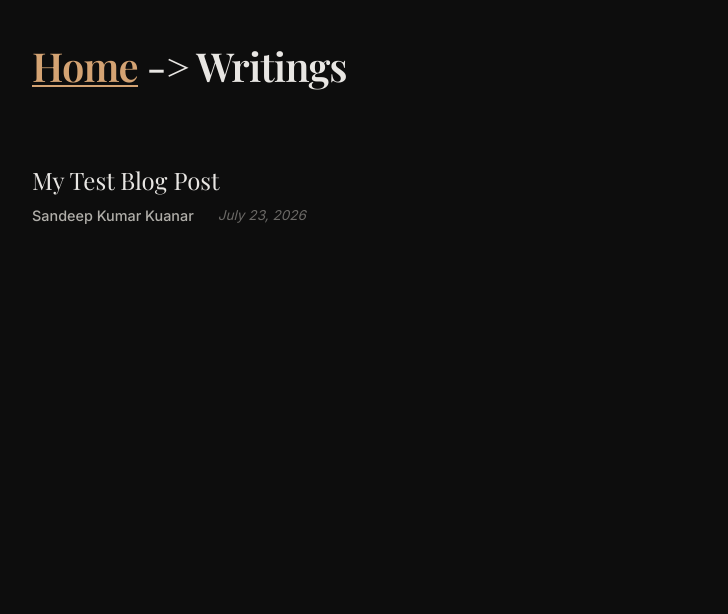
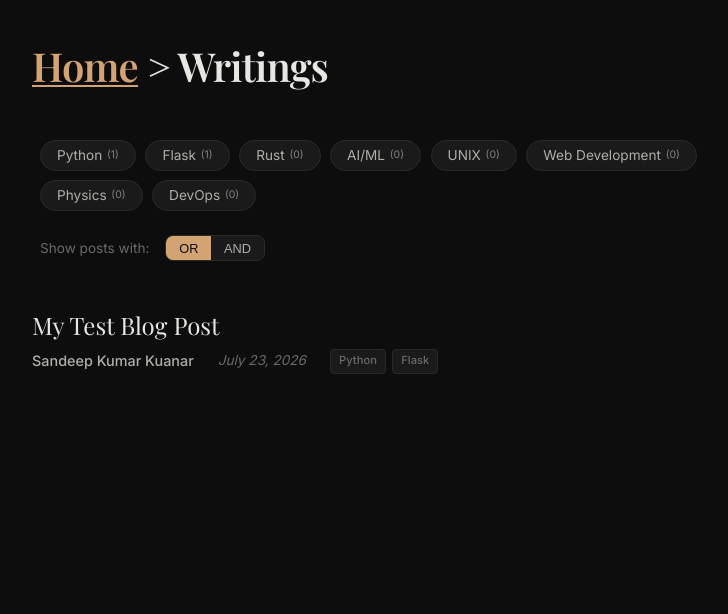
Before and after one commit to SandeepKumarKuanar/personal-blog, a Flask app: page /writings in a window 1280 px wide. Shown: the top 614 px of the page, without its empty margins (228-956 px from the left). Run offline with Flask 3, Linux system fonts and the light colour scheme; some web fonts are replaced.

Commit message:
Added tag functionality to the blogs

```diff
--- a/app/routes.py
+++ b/app/routes.py
@@ -3,11 +3,12 @@ import os
 from flask import render_template, url_for, flash, redirect, request, abort
 from flask_login import login_user, current_user, logout_user, login_required
 from werkzeug.utils import secure_filename
-from app.forms import RegistrationForm, LoginForm, AdminLogin, PostForm
+from app.forms import RegistrationForm, LoginForm, PostForm
 from app import app, bcrypt, db
 from app.models import Post, User, Tag
 from app.utils import extract_zip, render_markdown
-import logging
+from sqlalchemy import or_
+# from logging import Logger
 
 
 @app.route("/")
@@ -18,8 +19,49 @@ def main_page():
 
 @app.route("/writings")
 def blogs_page():
-    posts = Post.query.filter_by(published=True).order_by(Post.date_posted.desc()).all()
-    return render_template("blogs.html", posts=posts, title="Writings")
+    # clean tags, lowercased
+    tag_names = request.args.getlist("tag")
+    mode = request.args.get("mode", "or").lower()
+
+    # Base query: only published posts
+    query = Post.query.filter_by(published=True)
+
+    if tag_names:
+        tag_names = [t.strip().lower() for t in tag_names if t.strip()]
+        # the mode is AND operator
+        if mode == "and":
+            for tag_name in tag_names:
+                subquery = (
+                    Post.query.join(Post.tags)
+                    .filter(Tag.name.ilike(tag_name))
+                    .subquery()
+                )
+                query = query.join(subquery, Post.id == subquery.c.id)
+
+        else:
+            # OR Operator on the tag cloud
+            conditions = [Tag.name.ilike(tag_name) for tag_name in tag_names]
+            query = query.join(Post.tags).filter(or_(*conditions)).distinct()
+
+    # Order by date (newest first)
+    posts = query.order_by(Post.date_posted.desc()).all()
+
+    # get all the tags of posts
+    # which are published
+    all_tags = Tag.query.all()
+
+    # Add published count to each tag
+    for tag in all_tags:
+        tag.published_count = tag.posts.filter_by(published=True).count()
+
+    return render_template(
+        "blogs.html",
+        posts=posts,
+        all_tags=all_tags,
+        active_tags=tag_names,
+        mode=mode,
+        title="Writings",
+    )
 
 
 @app.route("/register", methods=["GET", "POST"])
--- /dev/null
+++ b/app/static/js/tags.js
@@ -0,0 +1,49 @@
+// ===== Tag filtering logic =====
+document.addEventListener('DOMContentLoaded', function() {
+  // --- Tag click: toggle apply/remove ---
+  const tags = document.querySelectorAll('.tag');
+  tags.forEach(tag => {
+    tag.addEventListener('click', function(e) {
+      e.preventDefault();
+      const tagName = this.dataset.tag;
+
+      // Get current URL and query params
+      const url = new URL(window.location.href);
+      const params = url.searchParams;
+
+      // Get all current tag params
+      let currentTags = params.getAll('tag');
+
+      // Toggle: if tag exists, remove it; else add it
+      const index = currentTags.indexOf(tagName);
+      if (index > -1) {
+        currentTags.splice(index, 1);
+      } else {
+        currentTags.push(tagName);
+      }
+
+      // Clear all tag params and set new ones
+      params.delete('tag');
+      currentTags.forEach(t => params.append('tag', t));
+
+      // Preserve mode
+      const activeMode = document.querySelector('.mode-btn.active');
+      if (activeMode) {
+        params.set('mode', activeMode.dataset.mode);
+      }
+
+      // Redirect
+      window.location.href = url.pathname + '?' + params.toString();
+    });
+  });
+
+  // --- Mode toggle: OR / AND ---
+  const modeBtns = document.querySelectorAll('.mode-btn');
+  modeBtns.forEach(btn => {
+    btn.addEventListener('click', function() {
+      const url = new URL(window.location.href);
+      url.searchParams.set('mode', this.dataset.mode);
+      window.location.href = url.pathname + '?' + url.searchParams.toString();
+    });
+  });
+});
--- a/app/static/style.css
+++ b/app/static/style.css
@@ -849,6 +849,131 @@ body {
   text-decoration: none;
 }
 
+/* ===== Tag cloud accompanied by JS ===== */
+.tag-cloud {
+  display: flex;
+  flex-wrap: wrap;
+  gap: 0.6rem;
+  margin: 1.5rem 0;
+  max-width: 680px;
+  margin-left: auto;
+  margin-right: auto;
+  padding: 0 0.5rem;
+}
+
+.tag {
+  display: inline-flex;
+  align-items: center;
+  gap: 0.2rem;
+  padding: 0.3rem 1rem;
+  background: var(--bg-secondary);
+  border: 1px solid var(--border);
+  border-radius: 20px;
+  color: var(--text-secondary);
+  text-decoration: none;
+  font-size: 0.85rem;
+  line-height: 1.4;
+  transition: background var(--transition), color var(--transition), transform 0.15s ease;
+  cursor: pointer;
+}
+
+.tag:hover {
+  background: var(--border);
+  color: var(--text-primary);
+  transform: translateY(-2px);
+}
+
+.tag.active {
+  background: var(--accent);
+  color: var(--bg-primary);
+  border-color: var(--accent);
+}
+
+.tag.active:hover {
+  background: var(--accent-hover);
+  color: var(--bg-primary);
+}
+
+.tag-count {
+  font-size: 0.65rem;
+  font-weight: 400;
+  opacity: 0.7;
+  line-height: 1;
+  color: inherit;
+  margin-left: 0.1rem;
+}
+
+/* ===== FILTER CONTROLS ===== */
+.filter-controls {
+  display: flex;
+  align-items: center;
+  gap: 1rem;
+  max-width: 680px;
+  margin: 0 auto 1.5rem;
+  padding: 0 0.5rem;
+  flex-wrap: wrap;
+}
+
+.filter-controls span {
+  font-size: 0.85rem;
+  color: var(--text-muted);
+}
+
+.mode-toggle {
+  display: flex;
+  border: 1px solid var(--border);
+  border-radius: var(--radius);
+  overflow: hidden;
+}
+
+.mode-btn {
+  padding: 0.3rem 0.8rem;
+  background: var(--bg-secondary);
+  border: none;
+  color: var(--text-secondary);
+  font-size: 0.8rem;
+  font-weight: 500;
+  cursor: pointer;
+  transition: background var(--transition), color var(--transition);
+}
+
+.mode-btn:hover {
+  background: var(--border);
+}
+
+.mode-btn.active {
+  background: var(--accent);
+  color: var(--bg-primary);
+}
+
+.clear-filter {
+  font-size: 0.85rem;
+  color: var(--text-muted);
+  text-decoration: underline;
+  cursor: pointer;
+}
+
+.clear-filter:hover {
+  color: var(--accent);
+}
+
+/* ===== INLINE TAGS ON POSTS ===== */
+.post-tags-inline {
+  display: flex;
+  gap: 0.4rem;
+  flex-wrap: wrap;
+}
+
+.tag-inline {
+  display: inline-block;
+  padding: 0.05rem 0.5rem;
+  background: var(--bg-secondary);
+  border: 1px solid var(--border);
+  border-radius: 4px;
+  font-size: 0.7rem;
+  font-weight: 500;
+  color: var(--text-muted);
+}
 
 /* ===== RESPONSIVE website ===== */
 @media (max-width: 768px) {
--- a/app/templates/blogs.html
+++ b/app/templates/blogs.html
@@ -1,12 +1,41 @@
 <!-- This is blogs.html -->
 {% extends "layout.html" %}
+
 {% block content %}
 <section class="blog-list">
+
   <p class="blog-list-title">
-    <a href="{{ url_for('main_page') }}">Home</a>
-    ->
-    Writings
+    <a href="{{ url_for('main_page') }}">Home</a> > Writings
   </p>
+
+
+  <div class="tag-cloud">
+    {% for tag in all_tags %}
+      <a href="#"
+         class="tag {% if tag.name.lower() in active_tags %}active{% endif %}"
+         data-tag="{{ tag.name.lower() }}">
+        {{ tag.name }}
+        <span class="tag-count">({{ tag.published_count }})</span>
+      </a>
+    {% endfor %}
+  </div>
+
+
+  <div class="filter-controls">
+    <span>Show posts with:</span>
+    <div class="mode-toggle">
+      <button class="mode-btn {% if mode == 'or' %}active{% endif %}" data-mode="or">OR</button>
+      <button class="mode-btn {% if mode == 'and' %}active{% endif %}" data-mode="and">AND</button>
+    </div>
+    {% if active_tags %}
+      <a href="{{ url_for('blogs_page') }}" class="clear-filter">Clear filter</a>
+    {% endif %}
+  </div>
+
+
+
+
+  {% if posts %}
     {% for post in posts %}
     <article class="blog-post">
       <h2 class="post-title">
@@ -15,10 +44,21 @@
       <div class="post-meta">
         <span class="post-author">{{ post.author.username }}</span>
         <span class="post-date">{{ post.date_posted.strftime('%B %d, %Y') }}</span>
+        {% if post.tags %}
+          <span class="post-tags-inline">
+            {% for tag in post.tags %}
+              <span class="tag-inline">{{ tag.name }}</span>
+            {% endfor %}
+          </span>
+        {% endif %}
       </div>
     </article>
+    {% endfor %}
   {% else %}
     <p class="no-posts">No posts yet. Check back soon!</p>
-  {% endfor %}
+  {% endif %}
 </section>
+
+<!-- JAVASCRIPT -->
+<script src="{{ url_for('static', filename='js/tags.js') }}"></script>
 {% endblock %}
```
Also changed, not shown: app/templates/admin_new_post.html (+0 -10 lines), instance/site.db. Lines whose indentation alone changed are shown as unchanged.
